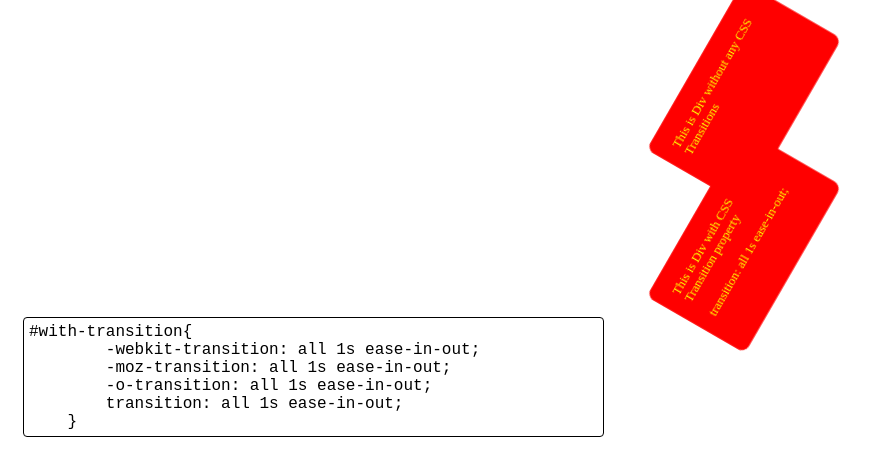
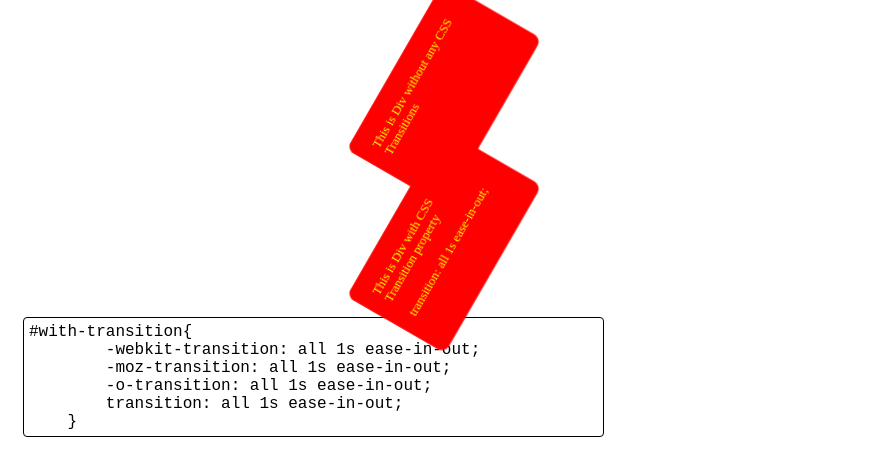
Before and after one commit to rohitghatol/HTML5-Demo, a plain HTML site: page chapters/chapter-6/css-transitions.html in a window 1280 px wide. Both pictures are taken after a click on the element "This is Div without any CSS Transitions". Shown: the whole page, without its empty margins (0-879 px from the left). Drawn offline with Linux system fonts and the light colour scheme.

Commit message:
CSS3  Demo

```diff
--- a/chapters/chapter-6/css-transitions.html
+++ b/chapters/chapter-6/css-transitions.html
@@ -37,8 +37,8 @@
             margin:5px;
         }
         .to{
-            -webkit-transform:translate(600px,0px) rotateY(360Deg) rotateZ(300Deg) scale(0.8,0.8);
-            -moz-transform:translate(600px,0px) rotateY(360Deg) rotateZ(3000Deg) scale(0.8,0.8);
+            -webkit-transform:translate(300px,0px) rotateY(360Deg) rotateZ(300Deg) scale(0.8,0.8);
+            -moz-transform:translate(300px,0px) rotateY(360Deg) rotateZ(3000Deg) scale(0.8,0.8);
             border-radius:10px;
             background:red;
             color:yellow;
```
